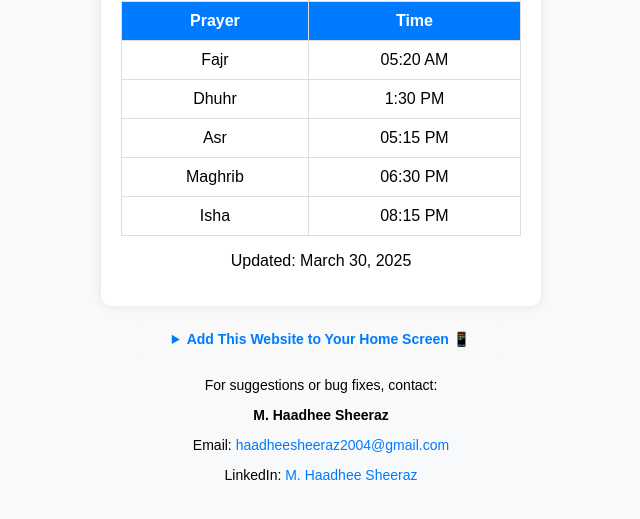
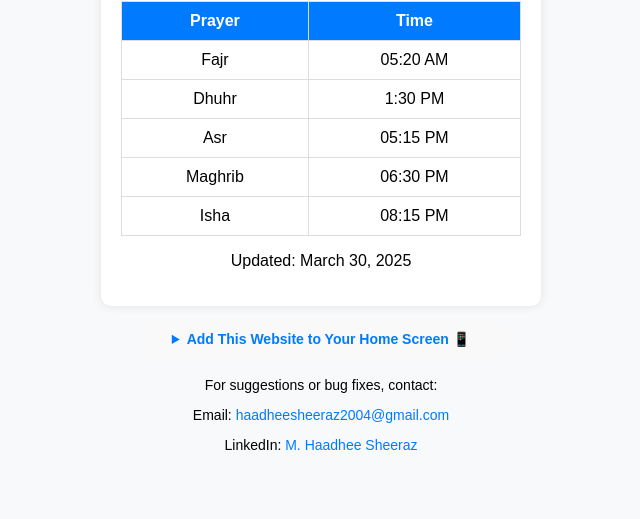
Before and after one commit to cruspy2004/Mosque, a plain HTML site: page index.html in a window 1280 px wide. Shown: the part 175-694 px from the top of the page, without its empty margins (319-959 px from the left). Drawn offline with Linux system fonts and the light colour scheme.

Commit message:
Update index.html

```diff
--- a/index.html
+++ b/index.html
@@ -130,7 +130,6 @@
 
     <div  class="contact">
             <p>For suggestions or bug fixes, contact:</p>
-            <p><strong>M. Haadhee Sheeraz</strong></p>
             <p>Email: <a href="mailto:haadheesheeraz2004@gmail.com">haadheesheeraz2004@gmail.com</a></p>
             <p>LinkedIn: <a href="https://www.linkedin.com/in/m-haadhee-sheeraz-mian-7a25a12a2/" target="_blank">M. Haadhee Sheeraz</a></p>
         </div>
```
